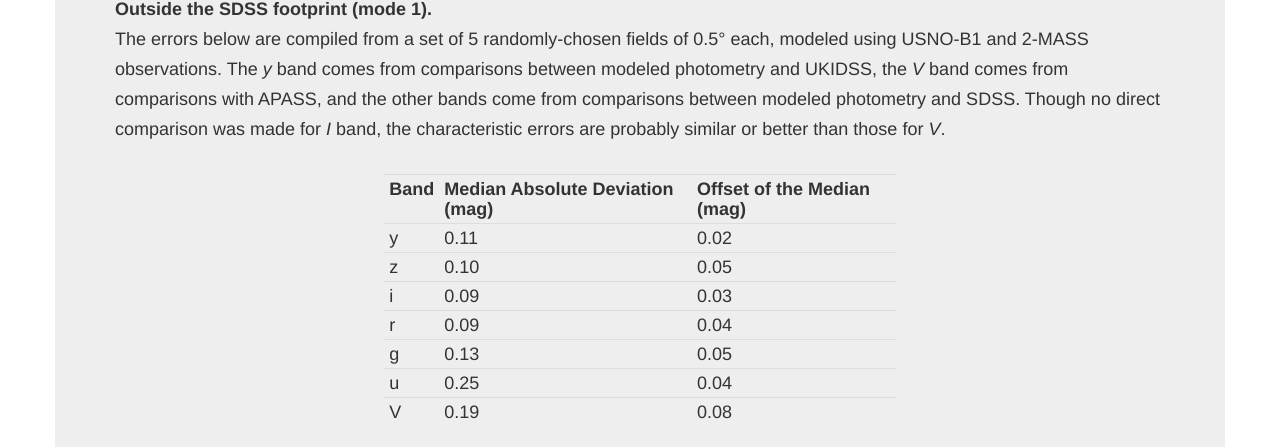
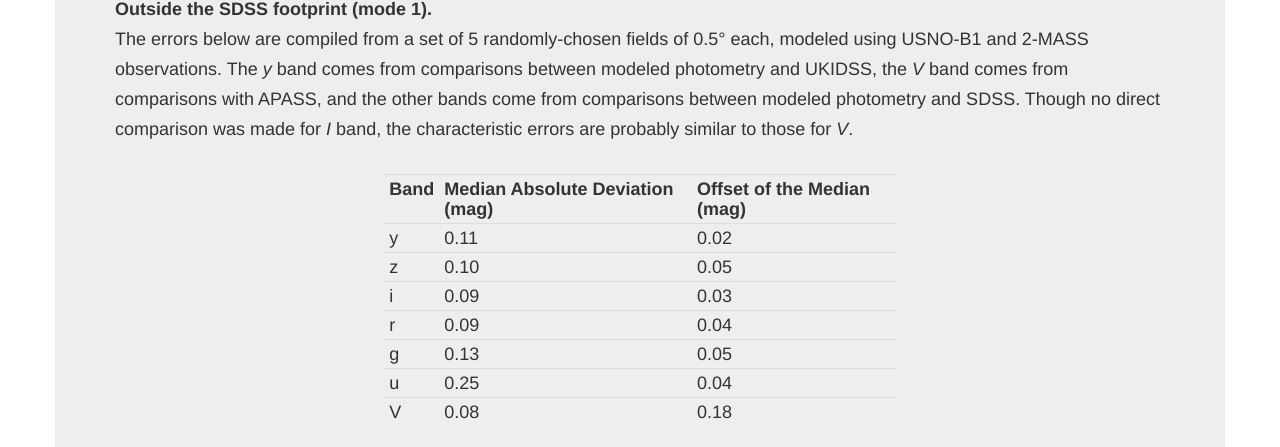
Before and after one commit to ishivvers/photometry_zp_server_web, a Flask app: page /info in a window 1280 px wide. Shown: the part 1248-1695 px from the top of the page. Run offline with Flask 2, Linux system fonts and the light colour scheme; parts of the project's set-up code (start-up, migrations or seed data) failed here and were passed over; some libraries are stand-ins or nearby versions.

Commit message:
minor update to info

```diff
--- a/PhotoZPE/templates/info.html
+++ b/PhotoZPE/templates/info.html
@@ -62,7 +62,7 @@
 		  UKIDSS, the <i>V</i> band comes from comparisons with APASS,
 		  and the other bands come from comparisons between modeled photometry and SDSS. Though no
 		  direct comparison was made for <i>I</i> band, the characteristic errors are probably
-		  similar or better than those for <i>V</i>.
+		  similar to those for <i>V</i>.
 		<div class="row-fluid">
 			<div class="span6 offset3">
 				<br>
@@ -89,8 +89,8 @@
 				<td>0.25</td>
 				<td>0.04</td></tr>
 			<tr><td>V</td>
-				<td>0.19</td>
-				<td>0.08</td></tr>
+				<td>0.08</td>
+				<td>0.18</td></tr>
 	      </table>
 	     </div><!--/span-->
 		</div><!--/row-->
```
